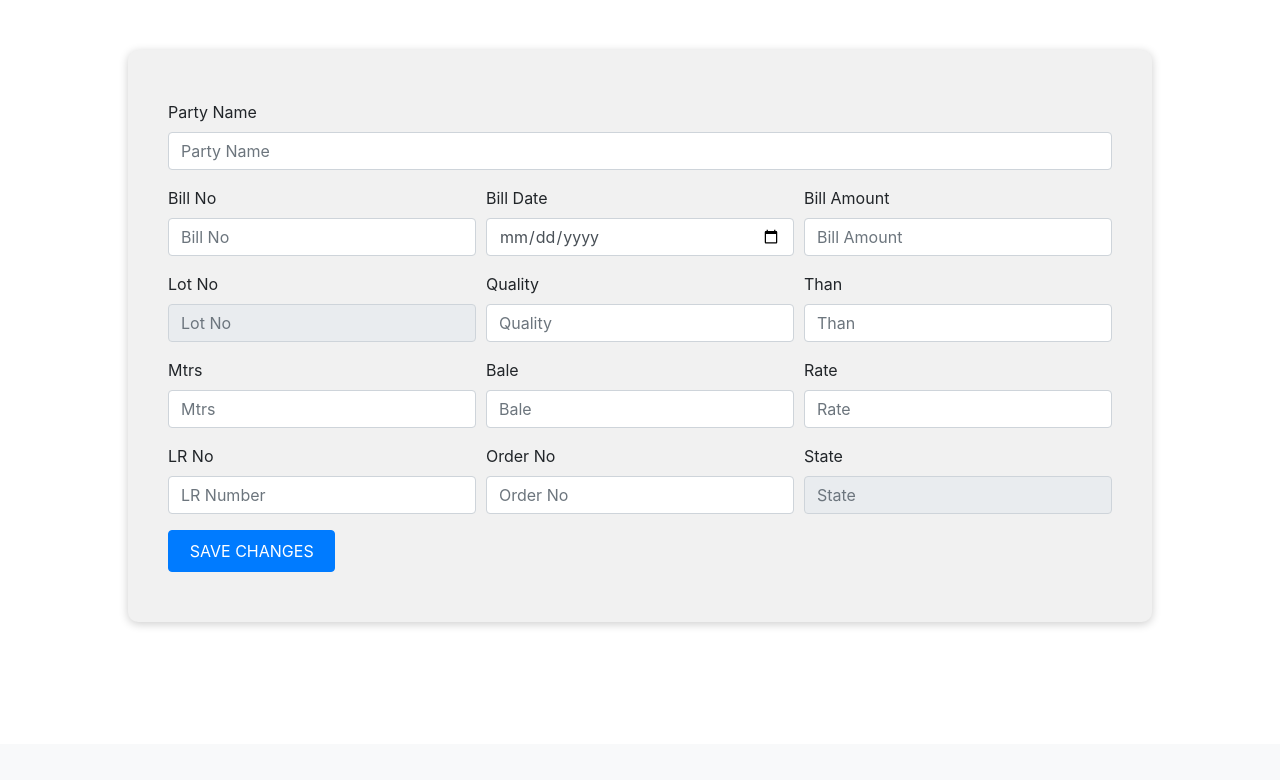
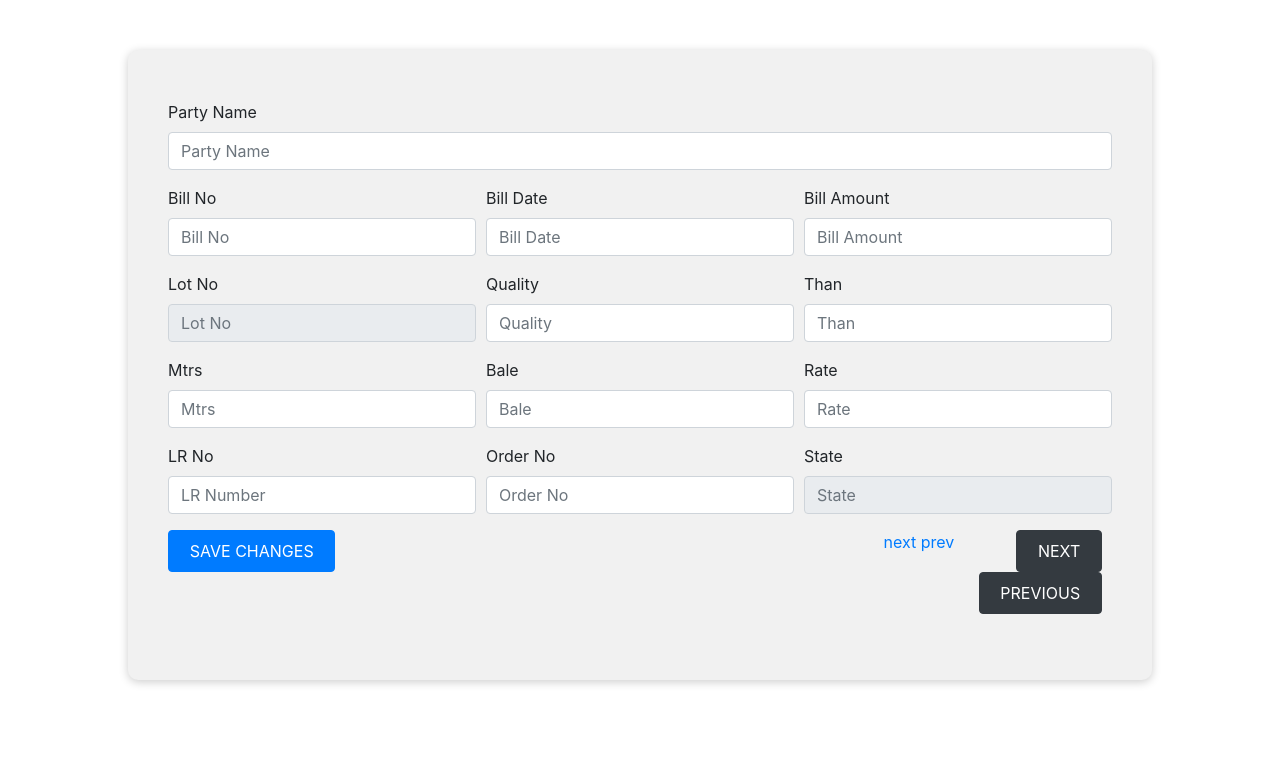
Before and after one commit to apatawari/InventoryManagement, a Django app: template inventoryManagement/templates/record.html in a window 1280 px wide. Shown: the part 56-836 px from the top of the page. Before the commit the page ends 682 px from the top, so only its background shows below. Run offline with Django 3.2, Linux system fonts and the light colour scheme; the template is opened without the code that fills it, so the values that code supplies are empty; some libraries are stand-ins or nearby versions.

Commit message:
next prev buttons

```diff
--- a/inventoryManagement/inventoryapp/templatetags/my_tags.py
+++ b/inventoryManagement/inventoryapp/templatetags/my_tags.py
@@ -12,5 +12,5 @@ def my_url(value, field_name, urlencode=None):
         filtered_querystring = filter(lambda p:p.split('=')[0]!=field_name,querystring)
         encoded_querystring = '&'.join(filtered_querystring)
         url= '{}&{}'.format(url,encoded_querystring)
-        print(url)
+
     return url
--- a/inventoryManagement/inventoryapp/urls.py
+++ b/inventoryManagement/inventoryapp/urls.py
@@ -7,7 +7,8 @@ urlpatterns = [
     path('insert', views.upload,name='insert'),
     path('intransit',views.showIntransit, name='intransit'),
     path('<int:id>',views.record, name='record'),
-    path('item/<int:id>',views.edit, name="edit")
-
+    path('item/<int:id>',views.edit, name="edit"),
+    path('nextitem/<int:id>', views.nextRec, name='nextRec'),
+    path('previtem/<int:id>', views.prevRec, name='prevRec'),
 
 ]
--- a/inventoryManagement/templates/intransit.html
+++ b/inventoryManagement/templates/intransit.html
@@ -123,9 +123,8 @@
           {% endif%}
           {% for num in records.paginator.page_range %}
             {%if records.number == num%}
-              <span class="current-page"><strong>{{ num  }}</strong></span>
-            {% else %}
-              <a class="page-no" href="{% my_url num 'page' request.GET.urlencode %}">{{ num }}</a>
+              page<span class="current-page"><strong>{{ num  }}</strong></span>of {{ records.paginator.num_pages }}
+
             {% endif %}
           {%endfor%}
           {% if records.has_next %}
--- a/inventoryManagement/templates/record.html
+++ b/inventoryManagement/templates/record.html
@@ -58,7 +58,8 @@
             </div>
             <div class="form-group col-md-4">
                 <label for="Bill Date">Bill Date</label>
-                <input type="date" class="form-control" id="bill_date" placeholder="Bill Date" value="{{record.bill_date}}" name="bill_date">
+                <input type="text" class="form-control" id="bill_date" placeholder="Bill Date" required pattern="(?:19|20)[0-9]{2}-(?:(?:0[1-9]|1[0-2])-(?:0[1-9]|1[0-9]|2[0-9])|(?:(?!02)(?:0[1-9]|1[0-2])-(?:30))|(?:(?:0[13578]|1[02])-31))"
+                value="{{record.bill_date}}" name="bill_date"/>
             </div>
             <div class="form-group col-md-4">
                 <label for="Bill Amount">Bill Amount</label>
@@ -107,9 +108,20 @@
                   <input type="text" class="form-control" id="state" placeholder="State" value="{{record.state}}" name="state" readonly>
             </div>
         </div>
-        <button type="submit" class="btn btn-primary button">Save Changes</button>
+        <div class="form-row">
+            <div class="form-group col-md-9">
+                <button type="submit" class="btn btn-primary button">Save Changes</button>
+            </div>
+            <div class="form-group col-md-3 next-previous">
+                <button type="button" class="btn btn-dark button float-right" >Next</button>
+                <button type="button" class="btn btn-dark button float-right" >Previous</button>
+                <a href="{% url 'nextRec' record.id %}">next</a>
+                <a href="{% url 'prevRec' record.id %}">prev</a>
+            </div>
+        </div>
       </form>
       <!-- Display Record End -->
+
 </body>
 {% load static %}
 <script src="https://code.jquery.com/jquery-3.3.1.slim.min.js" integrity="sha384-q8i/X+965DzO0rT7abK41JStQIAqVgRVzpbzo5smXKp4YfRvH+8abtTE1Pi6jizo" crossorigin="anonymous"></script>
```
Also changed, not shown: inventoryManagement/inventoryapp/views.py (+11 -0 lines).
